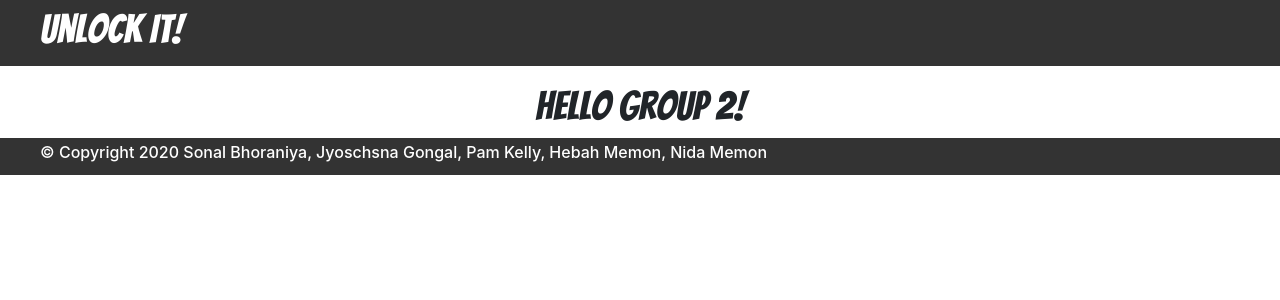
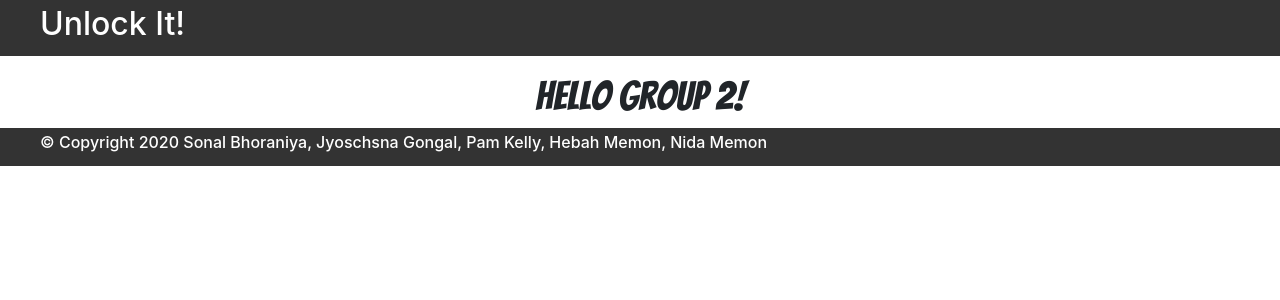
Before and after one commit to PLKGIT/thehunt, a React (Create React App) app in the folder client/: page / in a window 1280 px wide. Shown: the top 300 px of the page. Built offline with nearby package versions, Linux system fonts and the light colour scheme.

Commit message:
Tested some styling.

```diff
--- a/client/src/App.js
+++ b/client/src/App.js
@@ -12,7 +12,7 @@ import Footer from "./components/Footer";
 function App() {
   return (
     <div>
-      <Navbar fixed="top" className='bg-info text-white'/>
+      <Navbar fixed="top" className='bg-info'/>
       <Wrapper>
       <div className="container">
         <h1 className="text-center">Hello Group 2!</h1>
--- a/client/src/components/Navbar/index.js
+++ b/client/src/components/Navbar/index.js
@@ -5,7 +5,7 @@ function Navbar() {
   return (
     <div>
       <ul>
-      <li><h1>Unlock It!</h1></li>
+      <li><h2>Unlock It!</h2></li>
       </ul>
     </div>
   );
--- a/client/src/components/Navbar/style.css
+++ b/client/src/components/Navbar/style.css
@@ -5,7 +5,7 @@ ul {
   padding-top: 20px;
   padding-bottom: 20px;
   overflow: hidden;
-  background-color: #333;
+  /* background-color: #333; */
 }
 
 li {
```
